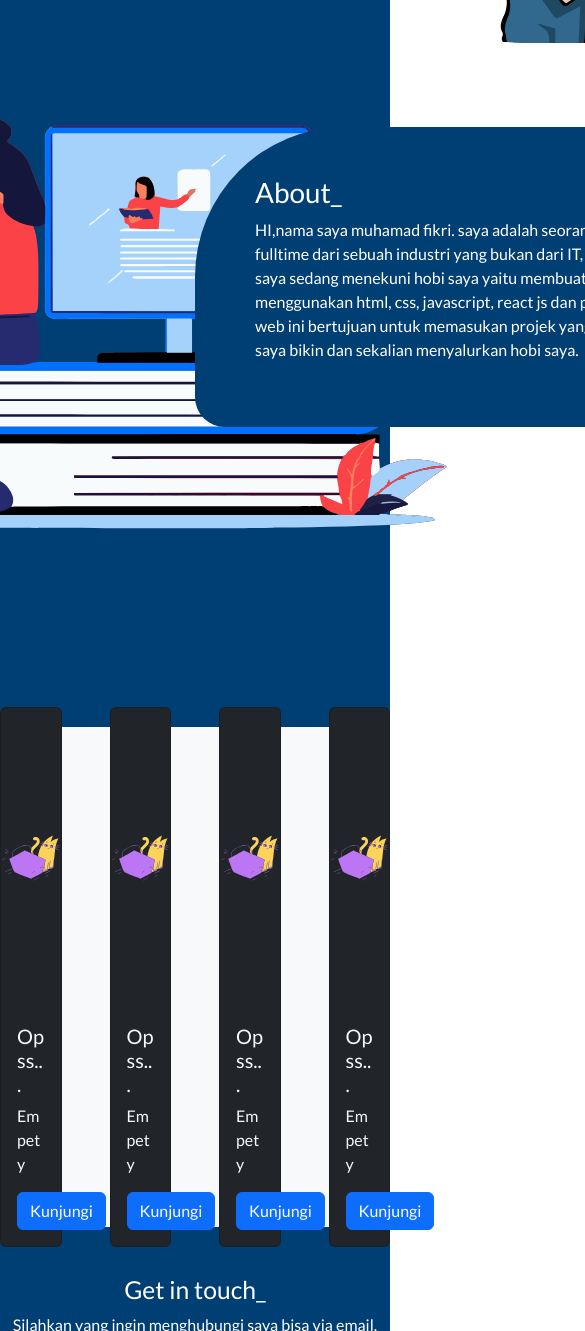
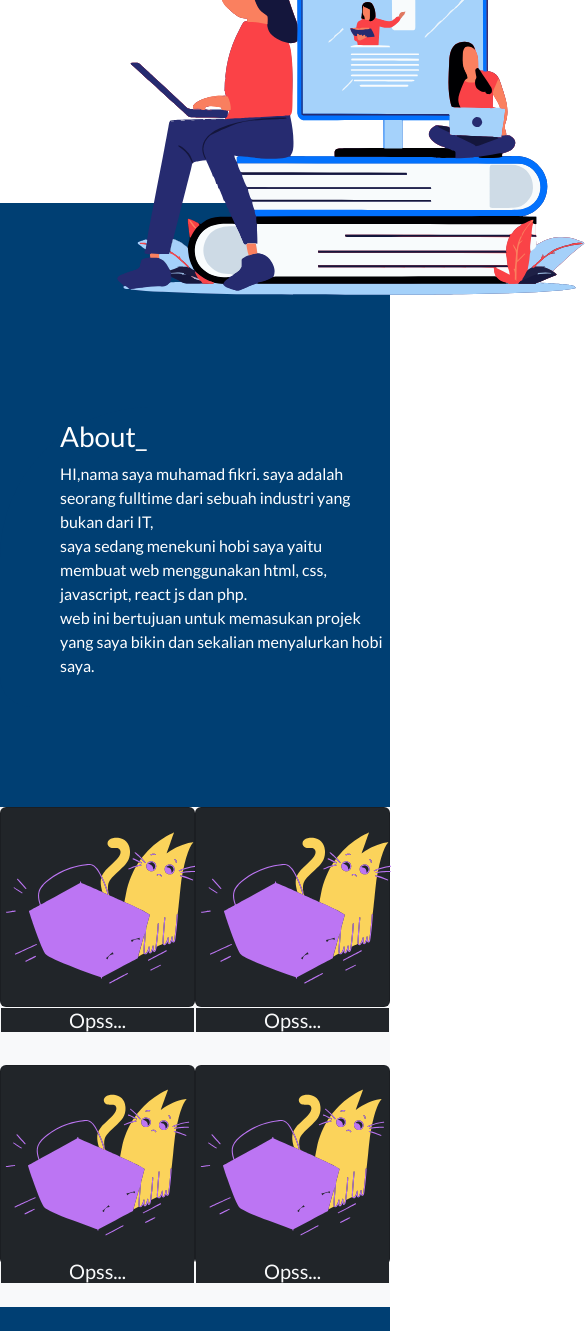
Before and after one commit to fkr343/tewwwww, a plain HTML site: page index.html in a window 390 px wide. Shown: the part 669-2000 px from the top of the page, 585 px wide, since content can reach past the window. Drawn offline with nearby package versions, Linux system fonts and the light colour scheme.

Commit message:
Add files via upload

```diff
--- a/index.html
+++ b/index.html
@@ -36,19 +36,18 @@
         </ul>
       </div>
     </div>
-  </div>
   </nav>
   <!-- NAVBAR END -->
   <div data-bs-spy="scroll" data-bs-target="#navs" data-bs-root-margin="0px 0px -40%" data-bs-smooth-scroll="true" class="scrollspy-example rounded-2" tabindex="0" id="backgrounds">
     <!-- MAIN STRAT -->
     <main class="d-flex flex-column text-white" id="homes">
       <section class="d-flex" id="hero1">
-      <div class=" d-flex flex-column justify-content-center text-center col-6 ps-4" id="hro1">
-        <h1 style="font-size:60px">I'M</h1>
-        <h2 style="font-size:80px">MUHAMAD FIKRI</h2>
-        <h3 style="font-size:40px">learn web developer</h3>
+        <div class=" d-flex flex-column justify-content-center text-center col-xl-6 text-xl-info ps-4" id="hro1">
+          <h1>I'M</h1>
+          <h2>MUHAMAD FIKRI</h2>
+          <h3>learn web developer</h3>
         </div>
-      <div class=" col-6 d-flex justify-content-start" id="imageContent">
+        <div class=" col-xl-6 d-flex justify-content-start" id="imageContent">
           <img src="/1mg.svg"
           alt="image-abauot"
           height="600px"
@@ -56,8 +55,9 @@
         </div>
       </section>
       <div id="styles"></div>
-    <section class="d-flex flex-row-reverse mt-4" id="hero2">
-      <div class="col-6 d-flex flex-column  justify-content-center" id="abouts">
+      <section class="d-xl-flex flex-xl-row-reverse mt-4" id="hero2">
+        <div class=" d-flex flex-column  justify-content-center" id="abouts">
+          <div>
             <h1>About_</h1>
             <p>
               HI,nama saya muhamad fikri. saya adalah seorang fulltime dari sebuah industri yang bukan dari IT,<br>
@@ -65,51 +65,32 @@
               web ini bertujuan untuk memasukan projek yang saya bikin dan sekalian menyalurkan hobi saya.
             </p>
           </div>
+        </div>
         <div class="col-6 text-center" id="img2">
           <img src="/about.svg" alt="image-about"
           width="700px"
           height="600px">
         </div>
       </section>
-    <section class="d-flex justify-content-center align-items-center gap-5 bg-light col-12 z-1" style="margin-top:100px" id="cards">
-      <div class="card bg-dark text-light" style="width: 18rem;">
+      <section class="d-flex justify-content-center align-items-center gap-3 bg-light col-12 z-1" style="margin-top:100px" id="cards">
+        <div class="card1 d-flex">
+          <div class="card bg-dark text-light text-center">
             <img src="/empety.svg" width="600px"height="300px" class="card-img-top" alt="image-empety">
-        <div class="card-body">
-          <h5 class="card-title">Opss...</h5>
-          <p class="card-text">
-            Empety
-          </p>
-          <a href="index.html" class="btn btn-primary">Kunjungi</a>
+            <h5 class="card-title bg-dark">Opss...</h5>
+          </div>
+          <div class="card bg-dark text-light text-center">
+            <img src="/empety.svg" width="600px" height="300px" class="card-img-top" alt="image-empety">
+            <h5 class="card-title bg-dark">Opss...</h5>
           </div>
         </div>
-      <div class="card bg-dark text-light" style="width: 18rem;">
+        <div class="card2 d-flex">
+          <div class="card bg-dark text-light text-center">
+            <img src="/empety.svg" width="600px"height="300px" class="card-img-top" alt="image-empety">
+            <h5 class="card-title bg-dark">Opss...</h5>
+          </div>
+          <div class="card bg-dark text-light text-center">
             <img src="/empety.svg" width="600px" height="300px" class="card-img-top" alt="image-empety">
-        <div class="card-body">
-          <h5 class="card-title">Opss...</h5>
-          <p class="card-text">
-            Empety
-          </p>
-          <a href="index.html" class="btn btn-primary">Kunjungi</a>
-        </div>
-      </div>
-      <div class="card bg-dark text-light" style="width: 18rem;">
-        <img src="/empety.svg" width="600px"height="300px" class="card-img-top" alt="image-empety">
-        <div class="card-body">
-          <h5 class="card-title">Opss...</h5>
-          <p class="card-text">
-            Empety
-          </p>
-          <a href="index.html" class="btn btn-primary">Kunjungi</a>
-        </div>
-      </div>
-      <div class="card bg-dark text-light" style="width: 18rem;">
-        <img src="/empety.svg" width="600px" height="300px" class="card-img-top" alt="image-empety">
-        <div class="card-body">
-          <h5 class="card-title">Opss...</h5>
-          <p class="card-text">
-            Empety
-          </p>
-          <a href="index.html" class="btn btn-primary">Kunjungi</a>
+            <h5 class="card-title bg-dark">Opss...</h5>
           </div>
         </div>
       </section>
--- a/styles.css
+++ b/styles.css
@@ -15,8 +15,11 @@ margin-left: -100px;
 }
 #hero1{
 margin-bottom: -40px;
-border-bottom-left-radius: 400px;
 font-size: 80px;
+}
+.card{
+width: 200px;
+height: 200px;
 }
 
 #hero2 #abouts{
@@ -31,30 +34,144 @@ padding-left: 60px;
 margin-top: -300px;
 }
 #cards{
-height: 500px;
+height: 250px;
 }
 main{
 padding-top: 7em;
 back
 }
-h3{
-margin-top: -10px;
-}
 #btn1{
 margin-right: 3px;
 }
 
-@media(max-width: 991.98px){
-main{
+@media(max-width:991px){
+#hero1{
+display: flex;
+justify-content: space-around;
+align-items: center;
+width: 100%;
+height: 500px;
+}
+#imageContent img{
+height: 500px;
+width: 500px;
+}
+#hero2{
 display: flex;
 flex-direction: column-reverse;
 justify-content: center;
 align-items: center;
 }
-#imageContent{
-display: none;
+#hero2 #abouts{
+width: 100%;
+height: 300px;
+margin-top: 30px;
 }
-#btn3{
-display: none!important;
+#hero2 #img2 img{
+height: 500px;
+width: 500px;
+margin-top: -50px;
+}
+#homes #cards{
+display: flex;
+flex-direction: column;
+justify-content: center;
+align-items: baseline;
+text-align: center;
+height: 500px;
+width: 100%;
+}
+#cards .card1{
+display: flex;
+justify-content: space-around;
+align-items: baseline;
+height: 250px;
+width: 100%;
+}
+#cards .card2{
+display: flex;
+justify-content: space-around;
+align-items: baseline;
+height: 250px;
+width: 100%;
+}
+#cards .card1 img{
+width: 200px;
+height: 300px;
 }
 }
+
+
+
+
+
+
+@media(max-width:767px){
+#homes #hero1{
+display: flex;
+align-items: center;
+justify-content: center;
+text-align: center;
+}
+#homes #hero1 #hro1 h1{
+font-size: 30px;
+}
+#homes #hero1 #hro1 h2{
+font-size: 60px;
+}
+#hero1{
+display: flex;
+justify-content: space-around;
+align-items: center;
+width: 100%;
+height: 500px;
+}
+#imageContent img{
+display: none;
+height: 10px;
+width: 10px;
+}
+#hero2{
+display: flex;
+flex-direction: column-reverse;
+justify-content: center;
+align-items: center;
+}
+#hero2 #abouts{
+width: 100%;
+height: 300px;
+margin-top: 30px;
+}
+#hero2 #img2 img{
+height: 500px;
+width: 500px;
+margin-top: -50px;
+}
+#homes #cards{
+display: flex;
+flex-direction: column;
+justify-content: center;
+align-items: baseline;
+text-align: center;
+height: 500px;
+width: 100%;
+}
+#cards .card1{
+display: flex;
+justify-content: space-around;
+align-items: baseline;
+height: 250px;
+width: 100%;
+}
+#cards .card2{
+display: flex;
+justify-content: space-around;
+align-items: baseline;
+height: 250px;
+width: 100%;
+}
+#cards .card1 img{
+width: 200px;
+height: 300px;
+}
+}
```
Lines whose indentation alone changed are shown as unchanged.
